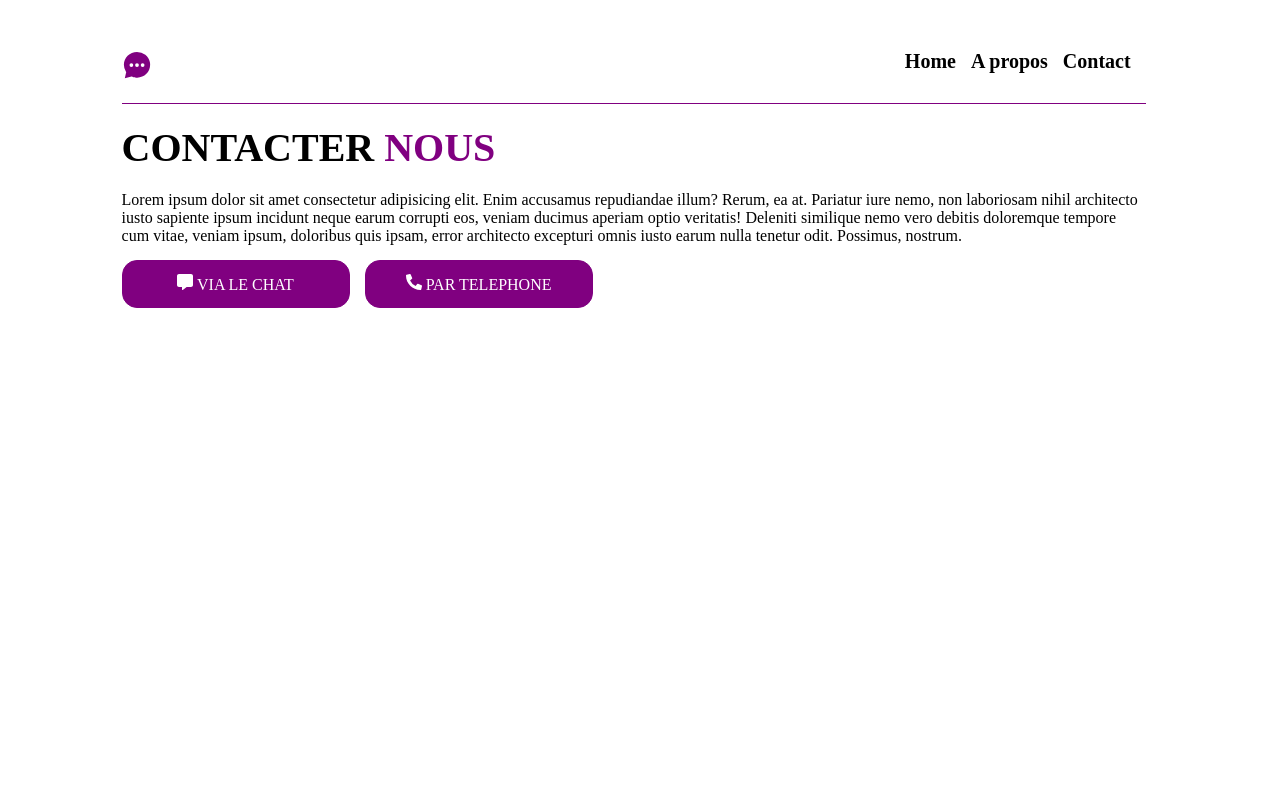
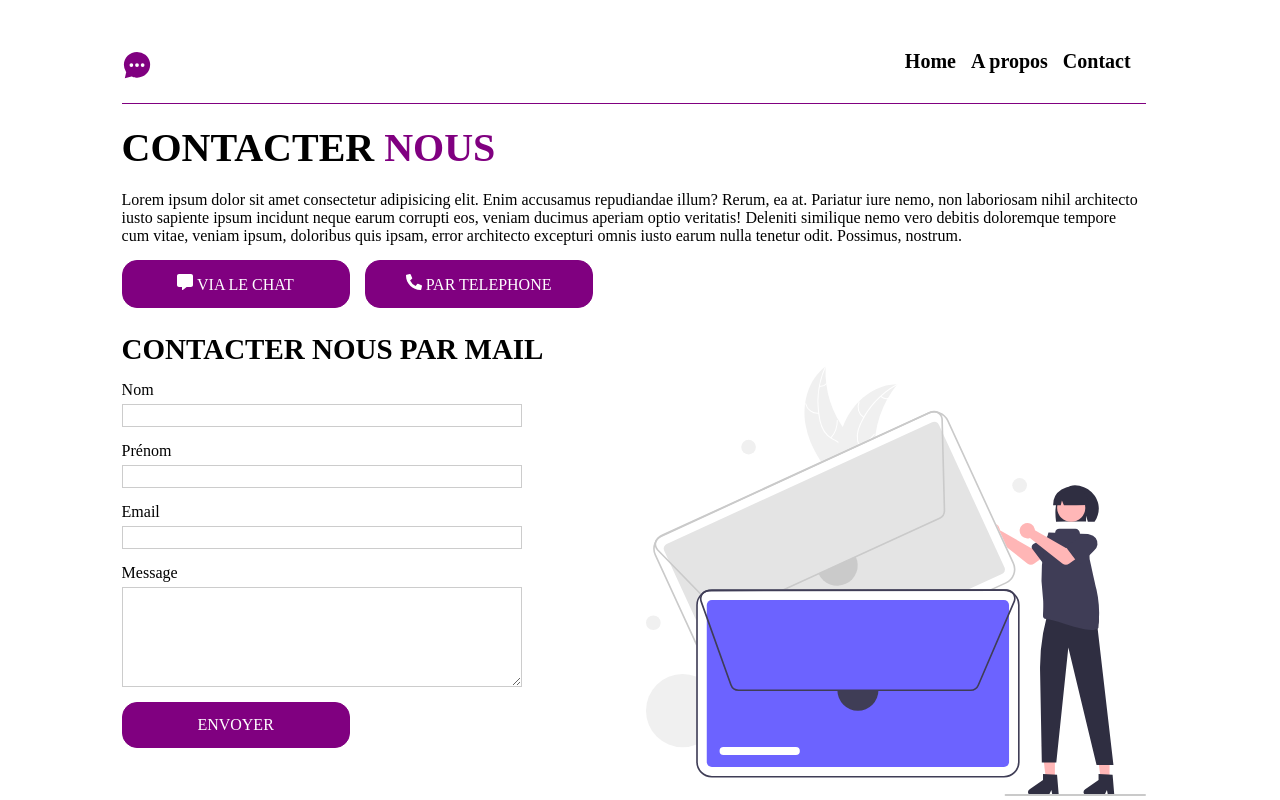
Before and after one commit to Tatiana-Juin/contact-react, a React (Vite) app: page / in a window 1280 px wide. Built offline with nearby package versions, Linux system fonts and the light colour scheme.

Commit message:
J'ai commencer a faire le formulaire et a ajouter l'image .

```diff
--- a/src/components/button/button.module.css
+++ b/src/components/button/button.module.css
@@ -19,6 +19,7 @@
     text-align: center;
 }
 
+/* STYLE POUR LE 1er BUTTON */
 .bouton button:first-child{
     margin-right:15px;
 }
--- a/src/components/formulaire/Formulaire.jsx
+++ b/src/components/formulaire/Formulaire.jsx
@@ -1,8 +1,48 @@
+import Image from '../../assets/image/home.svg'
+import fstyle from './formulaire.module.css'
+
+import Button from '../button/Button'
 export default function Formulaire(){
 
     return(
         <>
-            {/* <p>Formulaire</p> */}
+            <div className={fstyle.formulaire}>
+
+                <h2>CONTACTER NOUS PAR MAIL</h2>
+
+                {/* DIV REGROUPANT TOUS   */}
+
+                <div>
+                    {/* FORMULAIRE DE CONTACT */}
+                            <form action="" method="post">
+                                {/* nom */}
+                                <label htmlFor="nom">Nom</label>
+                                <input type="text" name="nom" id="nom" />
+
+                                {/* prenom */}
+                                <label htmlFor="prenom">Prénom</label>
+                                <input type="text" name="prenom" id="prenom" />
+
+                                {/* email*/}
+                                <label htmlFor="email">Email</label>
+                                <input type="email" name="email" id="email" />
+
+                                {/* Message */}
+                                <label htmlFor="message">Message</label>
+                                <textarea name="message" id="message"></textarea>
+
+                                <Button text="ENVOYER" />
+
+                            </form>
+
+
+
+                           <img src={Image} alt="Image d'une enveloppe " style={{width:"500px"}} />
+
+
+                </div>
+
+            </div>
         </>
     )
 }
--- a/src/components/formulaire/formulaire.module.css
+++ b/src/components/formulaire/formulaire.module.css
@@ -0,0 +1,44 @@
+/* DIV REGOURPANT TOUS LES ELEMENT  */
+.formulaire{
+    margin-top: 25px;
+    display: flex;
+    justify-content: flex-start;
+    /* align-items: flex-start; */
+    flex-direction: column;
+    width: 80vw;
+
+}
+/* POUR LE TITRE DU COMPOSANT  */
+.formulaire h2{
+    font-size:29px;
+
+}
+
+.formulaire div{
+    display:flex;
+    justify-content: space-between;
+
+}
+
+.formulaire  div form{
+    margin-top: 15px;
+    display: flex;
+    flex-direction: column;
+}
+
+.formulaire div form label{
+    margin-bottom: 5px;
+}
+
+.formulaire div form input{
+    border: 1px solid #ccc;
+    width:400px;
+    padding:3px;
+    margin-bottom: 15px;
+}
+
+
+.formulaire div form textarea{
+    border: 1px solid #ccc;
+    height: 100px ;
+}
```
